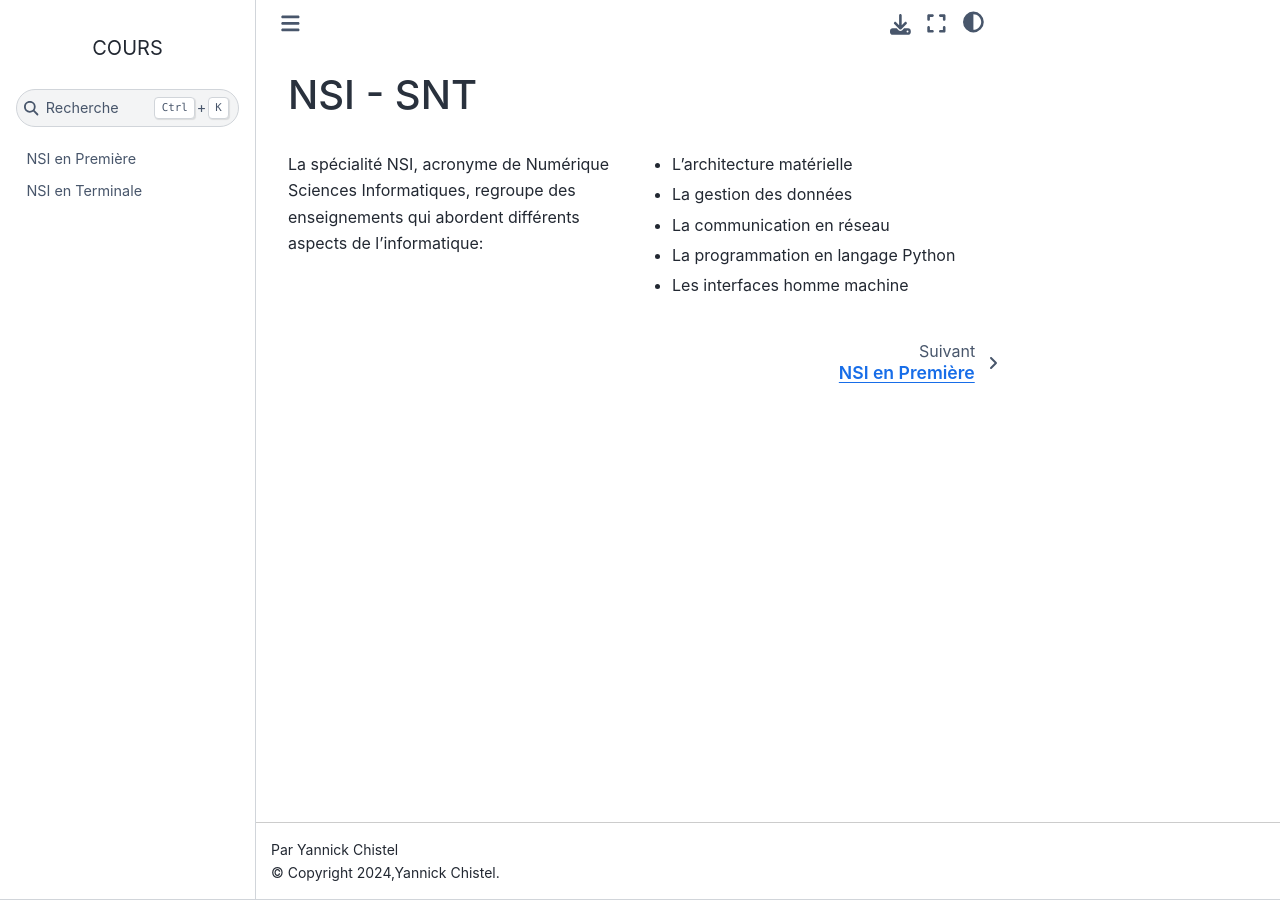
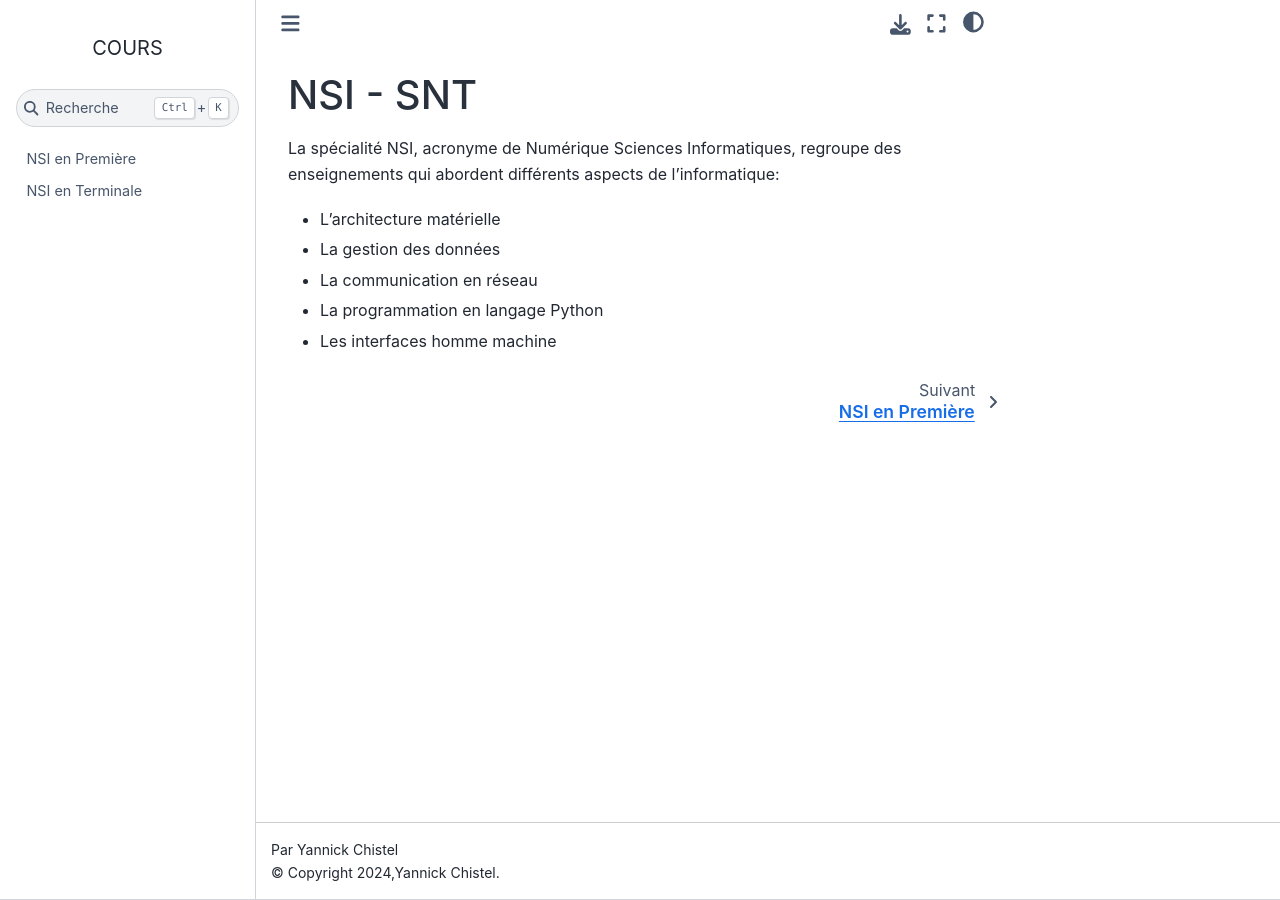
Before and after one commit to ychistel/cours, a Sphinx documentation site: the page built from source/index.rst, in a window 1280 px wide. Built offline with Sphinx 7.4.7 and the Sphinx Book theme 1.1.4, drawn with Linux system fonts in a browser that asks for light colours.

Commit message:
correctif css page accueil

```diff
--- a/source/_static/custom.css
+++ b/source/_static/custom.css
@@ -84,3 +84,7 @@ section h2, .bd-article-container h2{
     border-top-right-radius: 12px;
     border-bottom: solid 2px rgb(87,106,161);
 }
+
+section#nsi-snt{
+    display:block;
+}
```
